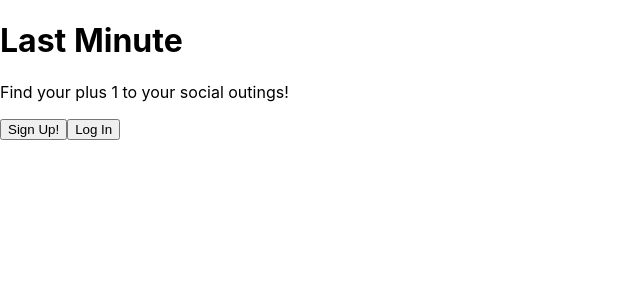
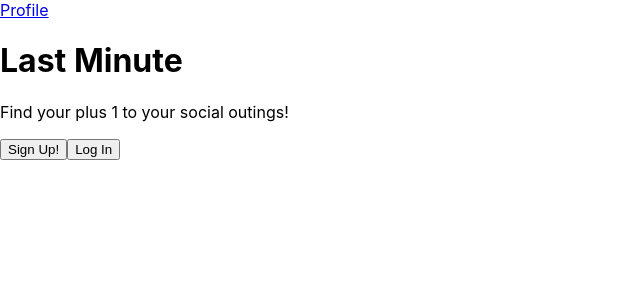
Before and after one commit to koagarces/last_minute, a React (Create React App) app in the folder last-minute-frontend/: page / in a window 1280 px wide. Shown: the top 300 px of the page, without its empty margins (0-640 px from the left). Built offline with nearby package versions, Linux system fonts and the light colour scheme.

Commit message:
began nav file

```diff
--- a/last-minute-frontend/src/App.js
+++ b/last-minute-frontend/src/App.js
@@ -5,6 +5,7 @@ import SignIn from "./pages/signIn";
 import FeedPage from "./pages/feedPage";
 import EventPage from "./pages/eventPage";
 import UserProfile from "./pages/userProfile";
+import Nav from "./components/nav";
 import { useState, useEffect } from "react";
 import { CheckSession } from "./services/userServices";
 
@@ -28,6 +29,9 @@ function App() {
 
   return (
     <div className="App">
+      <div>
+        <Nav user={user} />
+      </div>
       <Routes>
         <Route index element={<Home />} />
         <Route
@@ -49,7 +53,7 @@ function App() {
           }
         />
         <Route
-          path="/feed"
+          path="/events"
           element={
             <FeedPage
               setUser={setUser}
--- /dev/null
+++ b/last-minute-frontend/src/components/nav.jsx
@@ -0,0 +1,15 @@
+import { Link } from "react-router-dom";
+import { useParams } from "react-router-dom";
+
+const Nav = (props) => {
+  const userId = parseInt(props.user);
+  console.log(userId);
+
+  return (
+    <div>
+      <Link to={`/user/${userId}`}>Profile</Link>
+    </div>
+  );
+};
+
+export default Nav;
```
